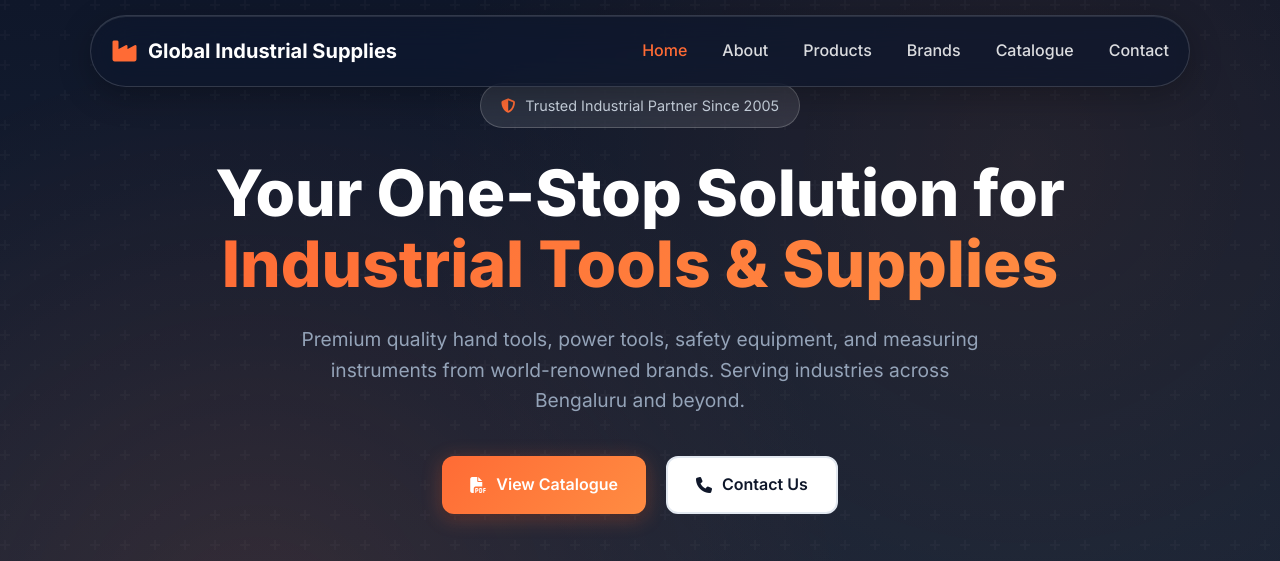
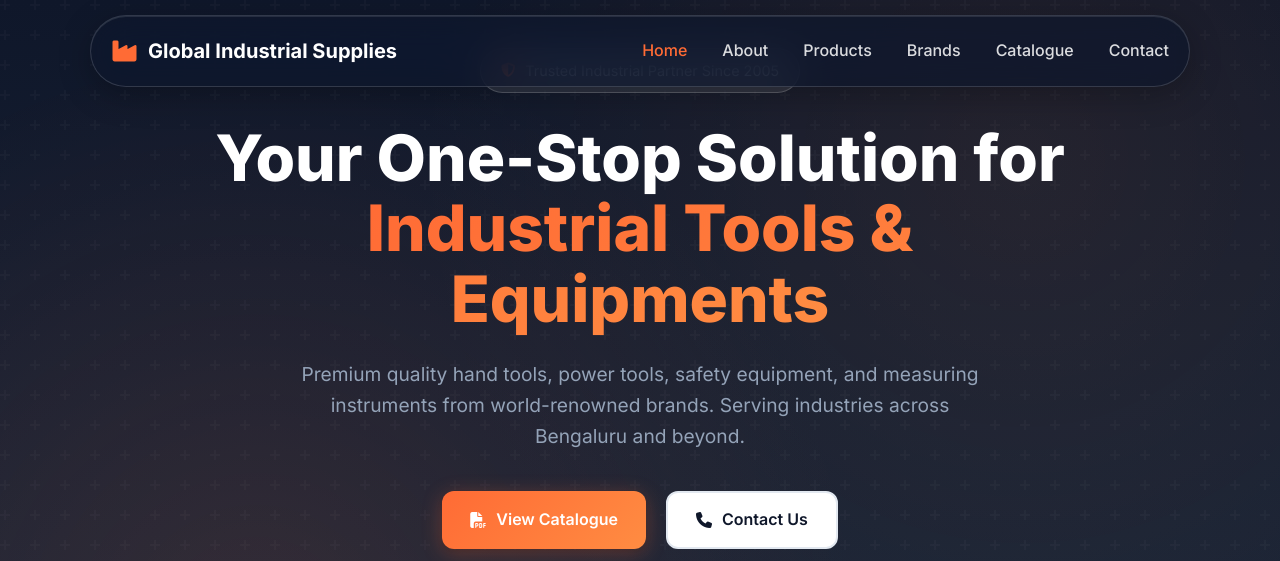
Before and after one commit to Zorrojurro/global, a plain HTML site: page index.html in a window 1280 px wide. Shown: the top 561 px of the page. Drawn offline with Linux system fonts and the light colour scheme.

Commit message:
Minor ui changes

```diff
--- a/index.html
+++ b/index.html
@@ -58,7 +58,7 @@
             </div>
             <h1 class="hero-title">
                 Your One-Stop Solution for
-                <span class="gradient-text">Industrial Tools & Supplies</span>
+                <span class="gradient-text">Industrial Tools & Equipments</span>
             </h1>
             <p class="hero-subtitle">
                 Premium quality hand tools, power tools, safety equipment, and measuring instruments
```
